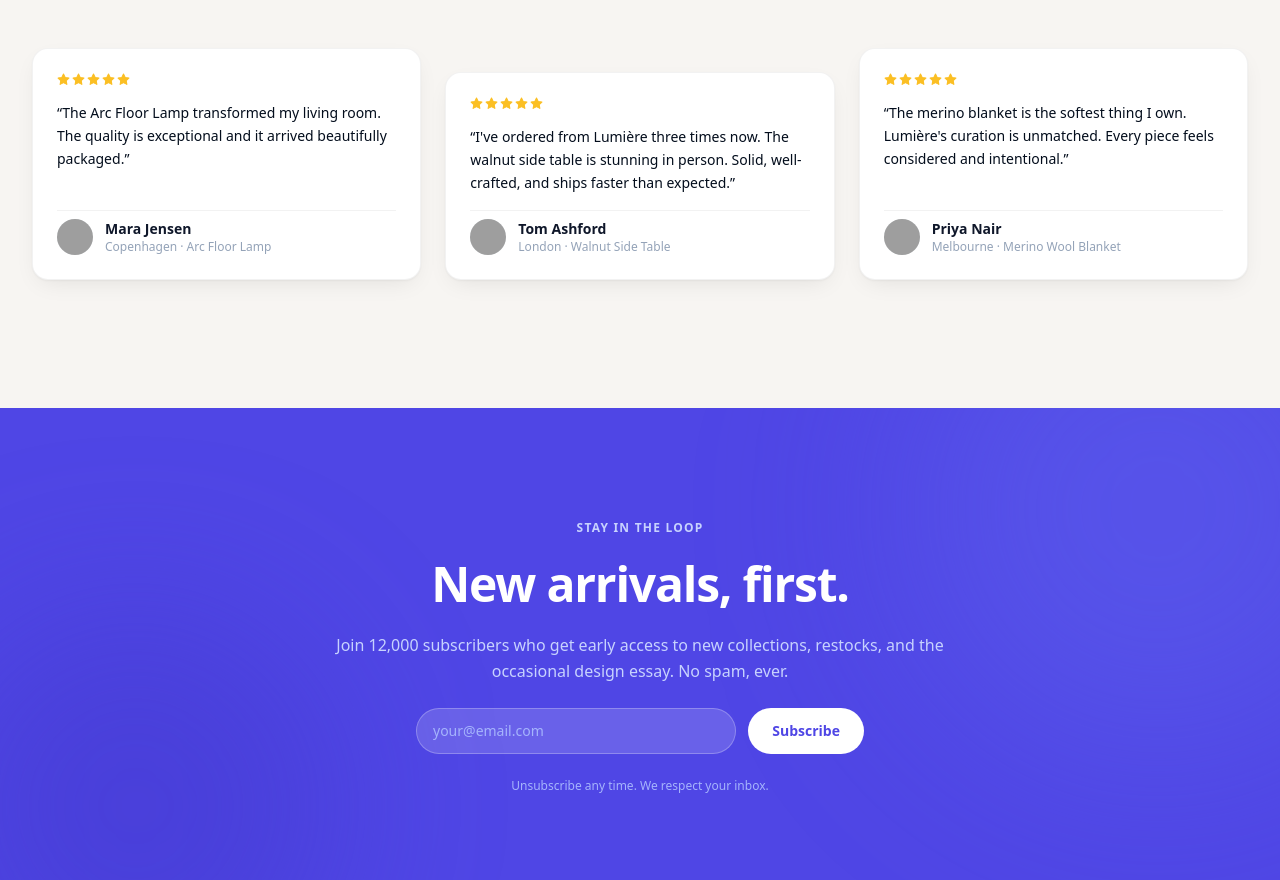
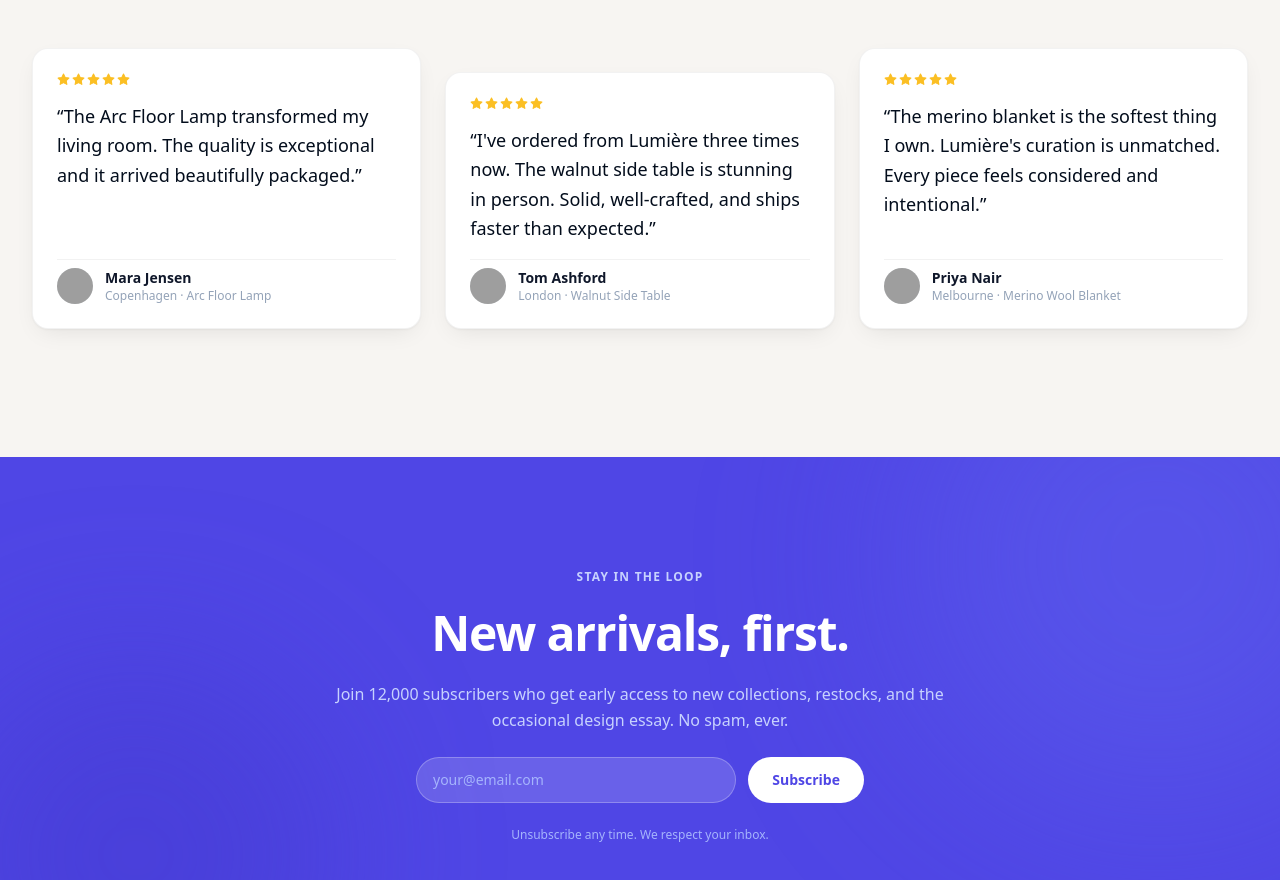
Before and after one commit to ranaasad01/atomic-create-an-e-commerce-landing-page-with-p-e7f4d183, a Next.js app: page / in a window 1280 px wide. Shown: the part 4756-5636 px from the top of the page. Built offline with nearby package versions, Linux system fonts and the light colour scheme; grey boxes are pictures that could not be loaded.

Commit message:
style: increase testimonial font size to 18px
Add inline fontSize style to testimonial quote paragraph for improved readability

```diff
--- a/app/page.tsx
+++ b/app/page.tsx
@@ -758,7 +758,7 @@ export default function HomePage() {
                     <Star key={s} size={13} className="fill-amber-400 text-amber-400" />
                   ))}
                 </div>
-                <p className="text-sm text-slate-700 leading-relaxed flex-1" style={{ color: "#030d1c" }}>
+                <p className="text-sm text-slate-700 leading-relaxed flex-1" style={{ color: "#030d1c", fontSize: "18px" }}>
                   &ldquo;{t.text}&rdquo;
                 </p>
                 <div className="flex items-center gap-3 pt-2 border-t border-black/5">
```
Also changed, not shown: 1 other file (tests, documents, lock files or other folders).
